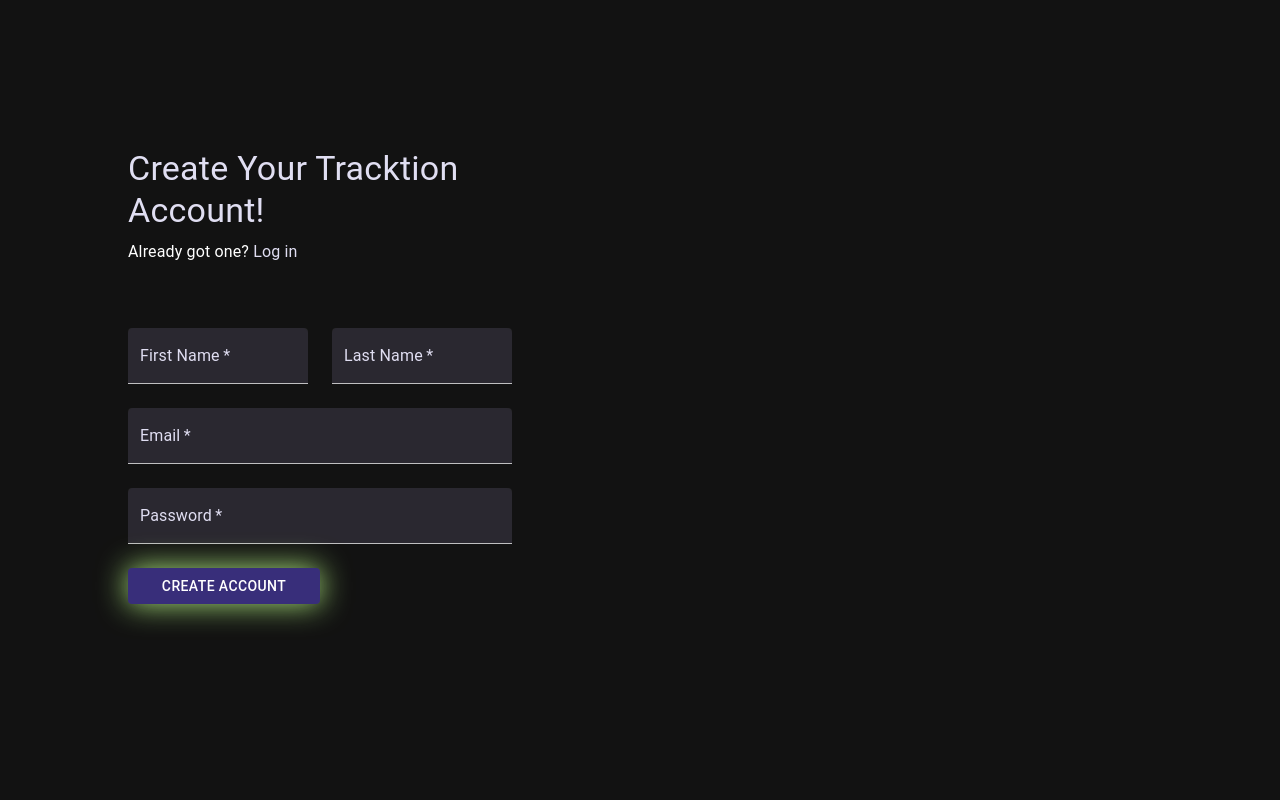
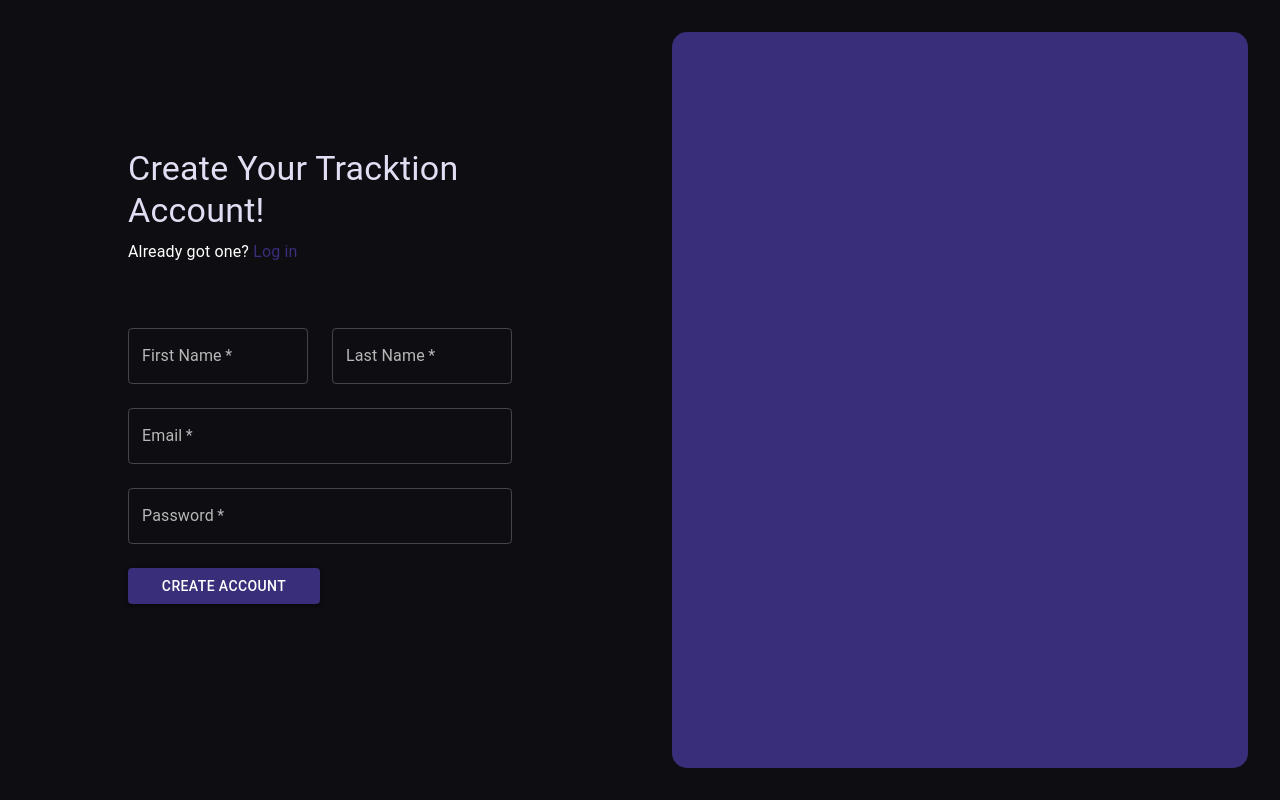
Before and after one commit to juan-josue/Tracktion, a React (Vite) app in the folder tracktion-frontend/: page /register in a window 1280 px wide. Built offline with nearby package versions, Linux system fonts and the light colour scheme.

Commit message:
feat: Add register user page functionality

```diff
--- a/tracktion-frontend/src/pages/Login/LoginForm.tsx
+++ b/tracktion-frontend/src/pages/Login/LoginForm.tsx
@@ -1,7 +1,8 @@
 import React, { useState } from 'react';
-import axios, { AxiosError } from 'axios';
+import { AxiosError } from 'axios';
 import { useNavigate } from 'react-router-dom';
 import { Button, Stack, TextField, Typography } from '@mui/material';
+import apiClient from '../../services/apiClient';
 
 const LoginForm = () => {
 	const navigate = useNavigate();
@@ -12,7 +13,7 @@
 	const handleSubmit = async (e: React.FormEvent<HTMLFormElement>) => {
 		e.preventDefault();
 		try {
-			const response = await axios.post('http://localhost:3000/api/auth/login', {
+			const response = await apiClient.post('/auth/login', {
 				email,
 				password,
 			});
--- a/tracktion-frontend/src/pages/Projects/JoinProjectForm.tsx
+++ b/tracktion-frontend/src/pages/Projects/JoinProjectForm.tsx
@@ -1,4 +1,4 @@
-import { Box, TextField, Button, Stack } from '@mui/material';
+import { TextField, Button, Stack, Typography } from '@mui/material';
 import { useState } from 'react';
 import { useNavigate } from 'react-router-dom';
 
@@ -12,13 +12,14 @@
 const JoinProjectForm = ({ userId }: Props) => {
 	const navigate = useNavigate();
 	const [joinCode, setJoinCode] = useState('');
-	const [error, setError] = useState('');
+	const [errorMessage, setErrorMessage] = useState('');
 
 	function refreshPage() {
 		window.location.reload();
 	}
 
 	const handleSubmit = async (e: React.FormEvent<HTMLFormElement>) => {
+		e.preventDefault();
 		// Get access token from local storage
 		const accessToken = localStorage.getItem('access_token');
 
@@ -33,7 +34,7 @@
 					Authorization: `Bearer ${accessToken}`,
 				},
 			})
-			.then((res) => refreshPage())
+			.then(() => refreshPage())
 			.catch(async (err) => {
 				// If the status is 401 (Unauthorized), try and refresh the access token
 				if (err.response.status === 401) {
@@ -47,14 +48,14 @@
 									Authorization: `Bearer ${newAccessToken}`,
 								},
 							})
-							.then((res) => refreshPage())
-							.catch((err) => setError(err.message));
+							.then(() => refreshPage())
+							.catch((err) => setErrorMessage(err.message));
 					} else {
 						// If refreshing the access token failed, navigate back to login
 						navigate('/login');
 					}
 				} else {
-					setError(err.message);
+					setErrorMessage(err.message);
 				}
 			});
 	};
@@ -75,6 +76,11 @@
 				<Button variant="contained" type="submit" color="secondary" size="medium">
 					Join
 				</Button>
+				{errorMessage && (
+					<Typography variant="body1" color="error">
+						{errorMessage}
+					</Typography>
+				)}
 			</Stack>
 		</form>
 	);
--- a/tracktion-frontend/src/pages/Projects/ProjectList.tsx
+++ b/tracktion-frontend/src/pages/Projects/ProjectList.tsx
@@ -16,7 +16,7 @@
 
 const ProjectList = ({ projectIds, onProjectCardClick }: Props) => {
 	const [projects, setProjects] = useState<Project[]>([]);
-	const [error, setError] = useState('');
+	const [errorMessage, setErrorMessage] = useState('');
 
 	const handleProjectCardClick = (project: Project) => {
 		onProjectCardClick(project);
@@ -37,15 +37,27 @@
 			.then((res) => {
 				setProjects(res.data.projects);
 			})
-			.catch((err) => setError(err.message));
+			.catch((err) => setErrorMessage(err.message));
 	}, [projectIds]);
 
 	return (
-		<Stack direction="row" spacing={5} sx={{ overflowY: 'hidden' }}>
-			{projects.map((project) => (
-				<ProjectCard key={project._id} color='primary.main' project={project} onClick={handleProjectCardClick} />
-			))}
-		</Stack>
+		<>
+			{errorMessage && (
+				<Typography variant="body1" color="error">
+					{errorMessage}
+				</Typography>
+			)}
+			<Stack direction="row" spacing={5} sx={{ overflowY: 'hidden' }}>
+				{projects.map((project) => (
+					<ProjectCard
+						key={project._id}
+						color="primary.main"
+						project={project}
+						onClick={handleProjectCardClick}
+					/>
+				))}
+			</Stack>
+		</>
 	);
 };
 
--- a/tracktion-frontend/src/pages/Projects/index.tsx
+++ b/tracktion-frontend/src/pages/Projects/index.tsx
@@ -21,7 +21,6 @@
 	const [user, setUser] = useState<User | null>(null);
 	const [selectedProject, setSelectedProject] = useState<Project | null>(null);
 	const navigate = useNavigate();
-	const [error, setError] = useState('');
 
 	useEffect(() => {
 		// Get access token from local storage
@@ -49,13 +48,14 @@
 								},
 							})
 							.then((res) => setUser(res.data.user))
-							.catch((err) => setError(err.message));
+							.catch(() => navigate('/login'));
 					} else {
 						// If refreshing the access token failed, navigate back to login
 						navigate('/login');
 					}
 				} else {
-					setError(err.message);
+					// If there was an error getting the user navigate back to login
+					navigate('/login');
 				}
 			});
 	}, [navigate]);
@@ -119,7 +119,7 @@
 							</Typography>
 							<Modal
 								buttonText="Create Project"
-								content={<NewProjectForm userId={user._id} />}
+								content={<NewProjectForm/>}
 							/>
 						</Box>
 					</Grid>
--- a/tracktion-frontend/src/pages/Register/RegisterForm.tsx
+++ b/tracktion-frontend/src/pages/Register/RegisterForm.tsx
@@ -1,16 +1,50 @@
 import React, { useState } from 'react';
 import { Button, Stack, TextField, Typography } from '@mui/material';
+import apiClient from '../../services/apiClient';
+import { useNavigate } from 'react-router-dom';
+import { AxiosError } from 'axios';
 
 const RegisterForm = () => {
 	const [first, setFirst] = useState('');
 	const [last, setLast] = useState('');
 	const [email, setEmail] = useState('');
 	const [password, setPassword] = useState('');
+	const navigate = useNavigate();
 	const [errorMessage, setErrorMessage] = useState('');
 
-	const handleSubmit = (e: React.FormEvent<HTMLFormElement>) => {
+	const handleSubmit = async (e: React.FormEvent<HTMLFormElement>) => {
 		e.preventDefault();
-		console.log('Register form submitted!');
+
+		const data = {
+			name: first + ' ' + last,
+			email: email,
+			password: password,
+		};
+		apiClient
+			.post('/users', data)
+			.then(async () => {
+				setErrorMessage('');
+				try {
+					const response = await apiClient.post('/auth/login', {
+						email,
+						password,
+					});
+					const tokens = response?.data;
+					localStorage.setItem('access_token', tokens.accessToken);
+					localStorage.setItem('refresh_token', tokens.refreshToken);
+					navigate('/projects');
+				} catch (error) {
+					const err = error as AxiosError;
+					if (!err.response) {
+						setErrorMessage('No server response.');
+					} else {
+						setErrorMessage('Invalid username or password.');
+					}
+				}
+			})
+			.catch((err) => {
+				setErrorMessage(err.response.data);
+			});
 	};
 
 	return (
@@ -21,16 +55,10 @@
 						value={first}
 						onChange={(e) => setFirst(e.target.value)}
 						label="First Name"
-						variant="filled"
+						variant="outlined"
 						type="standard"
+						sx={{ width: '50%' }}
 						required
-						sx={{
-							flex: 1,
-							bgcolor: 'bg.light',
-							borderRadius: '5px 5px 0 0',
-							input: { color: 'typography.main' },
-							label: { color: 'typography.main' },
-						}}
 					>
 						First Name
 					</TextField>
@@ -38,16 +66,10 @@
 						value={last}
 						onChange={(e) => setLast(e.target.value)}
 						label="Last Name"
-						variant="filled"
+						variant="outlined"
 						type="standard"
+						sx={{ width: '50%' }}
 						required
-						sx={{
-							flex: 1,
-							bgcolor: 'bg.light',
-							borderRadius: '5px 5px 0 0',
-							input: { color: 'typography.main' },
-							label: { color: 'typography.main' },
-						}}
 					>
 						Last Name
 					</TextField>
@@ -56,15 +78,9 @@
 					value={email}
 					onChange={(e) => setEmail(e.target.value)}
 					label="Email"
-					variant="filled"
+					variant="outlined"
 					type="email"
 					required
-					sx={{
-						bgcolor: 'bg.light',
-						borderRadius: '5px 5px 0 0',
-						input: { color: 'typography.main' },
-						label: { color: 'typography.main' },
-					}}
 				>
 					Email
 				</TextField>
@@ -72,19 +88,13 @@
 					value={password}
 					onChange={(e) => setPassword(e.target.value)}
 					label="Password"
-					variant="filled"
+					variant="outlined"
 					type="password"
 					required
-					sx={{
-						bgcolor: 'bg.light',
-						borderRadius: '5px 5px 0 0',
-						input: { color: 'typography.main' },
-						label: { color: 'typography.main' },
-					}}
 				>
 					Password
 				</TextField>
-				<Button variant="contained" type="submit" sx={{ boxShadow: "0px 0px 30px 0px #afeb7f", width: '50%' }}>
+				<Button variant="contained" type="submit" sx={{ width: '50%' }}>
 					Create Account
 				</Button>
 				{errorMessage && (
--- a/tracktion-frontend/src/pages/Register/index.tsx
+++ b/tracktion-frontend/src/pages/Register/index.tsx
@@ -8,16 +8,14 @@
 			<Grid container height="100vh">
 				<Grid item xs={12} md={6} sx={{ height: { xs: '70%', md: '100%' } }}>
 					<Box
-						sx={{
-							bgcolor: 'bg.dark',
-							height: '100%',
-							display: 'flex',
-							flexDirection: 'column',
-							alignItems: 'center',
-							justifyContent: 'center',
-						}}
+						bgcolor="bg.main"
+						height="100%"
+						display="flex"
+						flexDirection="column"
+						alignItems="center"
+						justifyContent="center"
 					>
-						<Stack direction="column" spacing={1} mb={8} sx={{ width: '60%' }}>
+						<Stack direction="column" spacing={1} mb={8} width="60%">
 							<Typography variant="h4" color="typography.main">
 								Create Your Tracktion Account!
 							</Typography>
@@ -28,9 +26,9 @@
 									to="/login"
 									sx={{
 										textDecoration: 'none',
-										color: 'secondary.main',
+										color: 'primary.main',
 										'&:visited': {
-											color: 'secondary.main',
+											color: 'primary.main',
 										},
 									}}
 								>
@@ -46,12 +44,13 @@
 					xs={12}
 					md={6}
 					p={4}
-					bgcolor="bg.dark"
-					sx={{ height: { xs: '30%', md: '100%' }, paddingBottom: { xs: 0, md: 4 } }}
+					bgcolor="bg.main"
+					pb={{ xs: 0, md: 4 }}
+					height={{ xs: '30%', md: '100%' }}
 				>
 					<Box
 						sx={{
-							bgcolor: 'parimary.main',
+							bgcolor: 'primary.main',
 							height: '100%',
 							borderRadius: { xs: '15px 15px 0 0', md: '15px' },
 						}}
```
Also changed, not shown: tracktion-frontend/src/pages/Projects/NewProjectForm.tsx (+13 -11 lines), 1 other file (tests, documents, lock files or other folders).
